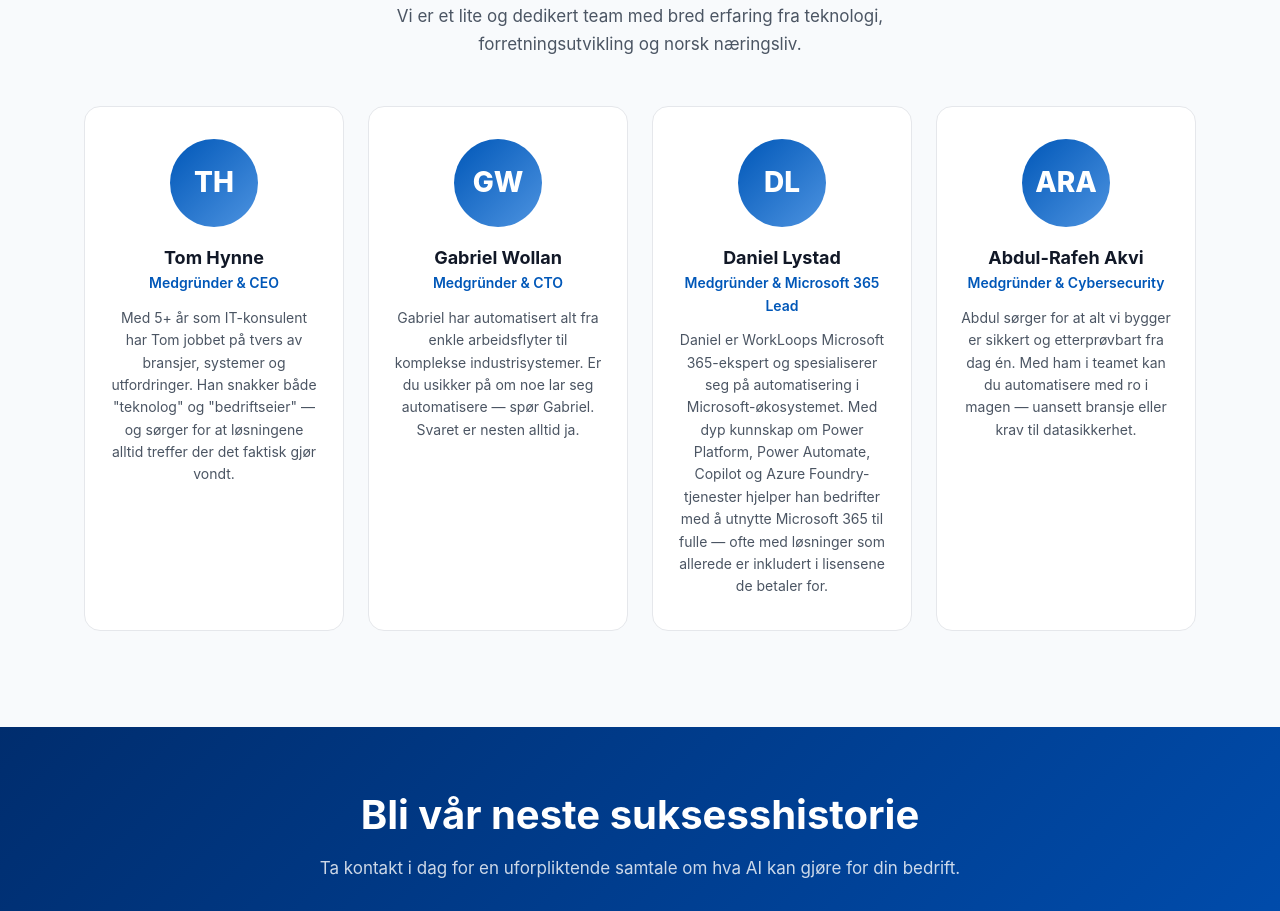
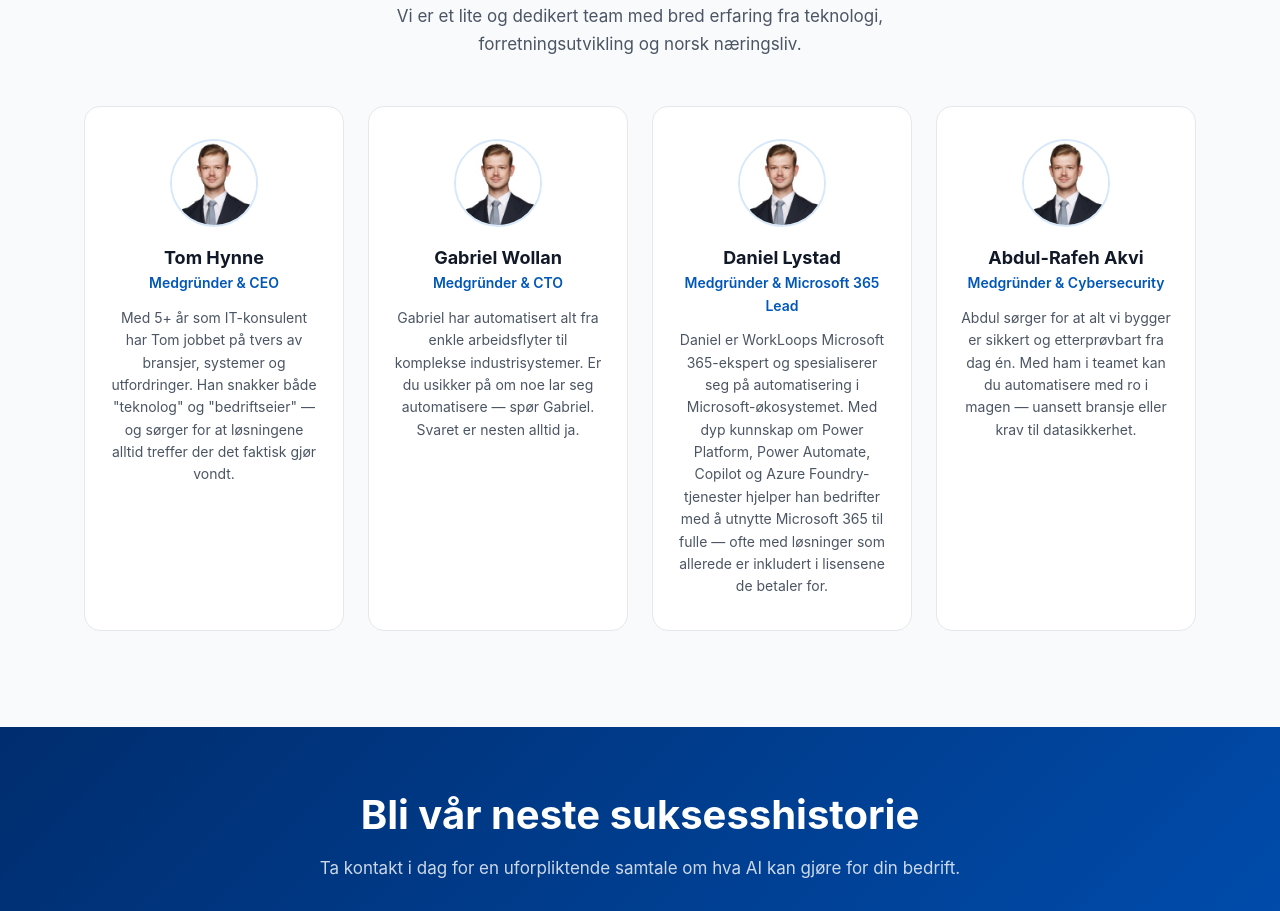
Before and after one commit to DanielLystad/workloop-website, a plain HTML site: page about.html in a window 1280 px wide. Shown: the part 2396-3307 px from the top of the page. Drawn offline with Linux system fonts and the light colour scheme.

Commit message:
Add team photos - using placeholders for now

```diff
--- a/about.html
+++ b/about.html
@@ -149,28 +149,28 @@
 
     <div class="grid-4">
       <div class="team-card animate-on-scroll delay-1">
-        <div class="team-avatar">TH</div>
+        <img src="images/team/tom-hynne.jpg" alt="Tom Hynne" class="team-photo" loading="lazy">
         <h4>Tom Hynne</h4>
         <div class="team-role">Medgründer &amp; CEO</div>
         <p>Med 5+ år som IT-konsulent har Tom jobbet på tvers av bransjer, systemer og utfordringer. Han snakker både "teknolog" og "bedriftseier" — og sørger for at løsningene alltid treffer der det faktisk gjør vondt.</p>
       </div>
 
       <div class="team-card animate-on-scroll delay-2">
-        <div class="team-avatar">GW</div>
+        <img src="images/team/gabriel-wollan.jpg" alt="Gabriel Wollan" class="team-photo" loading="lazy">
         <h4>Gabriel Wollan</h4>
         <div class="team-role">Medgründer &amp; CTO</div>
         <p>Gabriel har automatisert alt fra enkle arbeidsflyter til komplekse industrisystemer. Er du usikker på om noe lar seg automatisere — spør Gabriel. Svaret er nesten alltid ja.</p>
       </div>
 
       <div class="team-card animate-on-scroll delay-3">
-        <div class="team-avatar">DL</div>
+        <img src="images/team/daniel-lystad.jpg" alt="Daniel Lystad" class="team-photo" loading="lazy">
         <h4>Daniel Lystad</h4>
         <div class="team-role">Medgründer &amp; Microsoft 365 Lead</div>
         <p>Daniel er WorkLoops Microsoft 365-ekspert og spesialiserer seg på automatisering i Microsoft-økosystemet. Med dyp kunnskap om Power Platform, Power Automate, Copilot og Azure Foundry-tjenester hjelper han bedrifter med å utnytte Microsoft 365 til fulle — ofte med løsninger som allerede er inkludert i lisensene de betaler for.</p>
       </div>
 
       <div class="team-card animate-on-scroll delay-4">
-        <div class="team-avatar">ARA</div>
+        <img src="images/team/abdul-akvi.jpg" alt="Abdul-Rafeh Akvi" class="team-photo" loading="lazy">
         <h4>Abdul-Rafeh Akvi</h4>
         <div class="team-role">Medgründer &amp; Cybersecurity</div>
         <p>Abdul sørger for at alt vi bygger er sikkert og etterprøvbart fra dag én. Med ham i teamet kan du automatisere med ro i magen — uansett bransje eller krav til datasikkerhet.</p>
--- a/css/styles.css
+++ b/css/styles.css
@@ -1274,6 +1274,16 @@ p { color: var(--text-secondary); }
   font-weight: 800;
   color: var(--white);
   margin: 0 auto var(--s-5);
+}
+
+.team-photo {
+  width: 88px;
+  height: 88px;
+  border-radius: 50%;
+  object-fit: cover;
+  margin: 0 auto var(--s-5);
+  display: block;
+  border: 2px solid var(--blue-100);
 }
 
 .team-card h4 { margin-bottom: var(--s-1); }
```
Also changed, not shown: WEB3FORMS_SETUP.md (deleted, +0 -36 lines), images/team/abdul-akvi.jpg (added), images/team/daniel-lystad.jpg (added), images/team/gabriel-wollan.jpg (added), images/team/tom-hynne.jpg (added).
